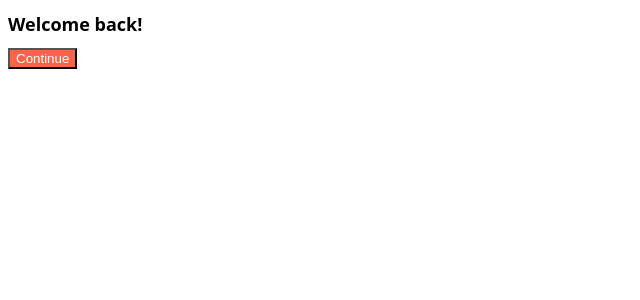
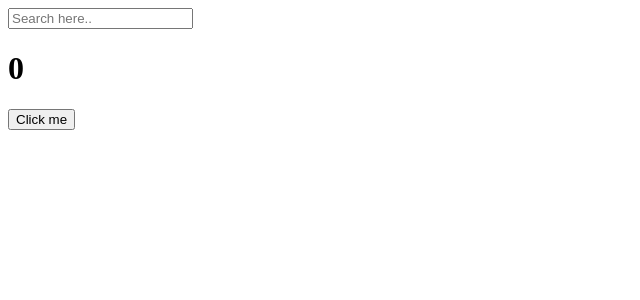
Before and after one commit to widrns15/Create-Movie-Web, a React (Create React App) app: page / in a window 1280 px wide. Shown: the top 300 px of the page, without its empty margins (0-640 px from the left). Built offline with nearby package versions, Linux system fonts and the light colour scheme.

Commit message:
🥽 test: 검색창과 카운터로 useEffect 기능 사용하기

```diff
--- a/src/App.js
+++ b/src/App.js
@@ -1,11 +1,37 @@
-import Button from "./Button";
-import styles from "./App.module.css";
+import { useState, useEffect } from "react";
 
 function App() {
+  const [counter, setValue] = useState(0);
+  const [keyword, setKeyword] = useState("");
+  const onClick = () => setValue((prev) => prev + 1);
+  const onChange = (event) => setKeyword(event.target.value);
+
+  useEffect(() => {
+    console.log("I run only once");
+  }, []);
+
+  useEffect(() => {
+    console.log("I run when 'keyword' changes.", keyword);
+  }, [keyword]);
+
+  useEffect(() => {
+    console.log("I run when 'counter' changes.", counter);
+  }, [counter]);
+
+  useEffect(() => {
+    console.log("I run when 'keyword & counter' changes.");
+  }, [keyword, counter]);
+
   return (
     <div>
-      <h1 className={styles.title}>Welcome back!</h1>
-      <Button text={"Continue"} />
+      <input
+        value={keyword}
+        onChange={onChange}
+        type="text"
+        placeholder="Search here.."
+      />
+      <h1>{counter}</h1>
+      <button onClick={onClick}>Click me</button>
     </div>
   );
 }
```
